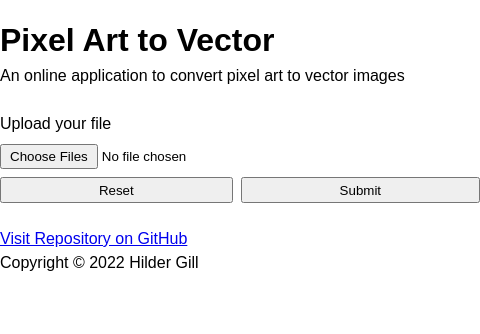
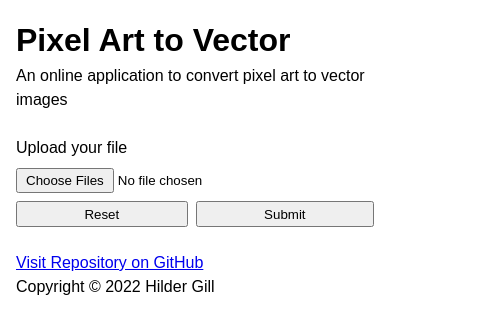
Before and after one commit to hilde801/pixel-art-to-vector, a React (Vite) app: page / in a window 390 px wide. Shown: the top 334 px of the page, 480 px wide, since content can reach past the window. Built offline with nearby package versions, Linux system fonts and the light colour scheme.

Commit message:
Added the mobile style rules

```diff
--- a/src/global.css
+++ b/src/global.css
@@ -31,3 +31,11 @@ input[type="reset"] {
 	padding: 0.2rem 0.5rem;
 	cursor: pointer;
 }
+
+@media (max-width: 639px) {
+	#root {
+		width: 100%;
+		padding: 1rem;
+		margin: 0;
+	}
+}
```
